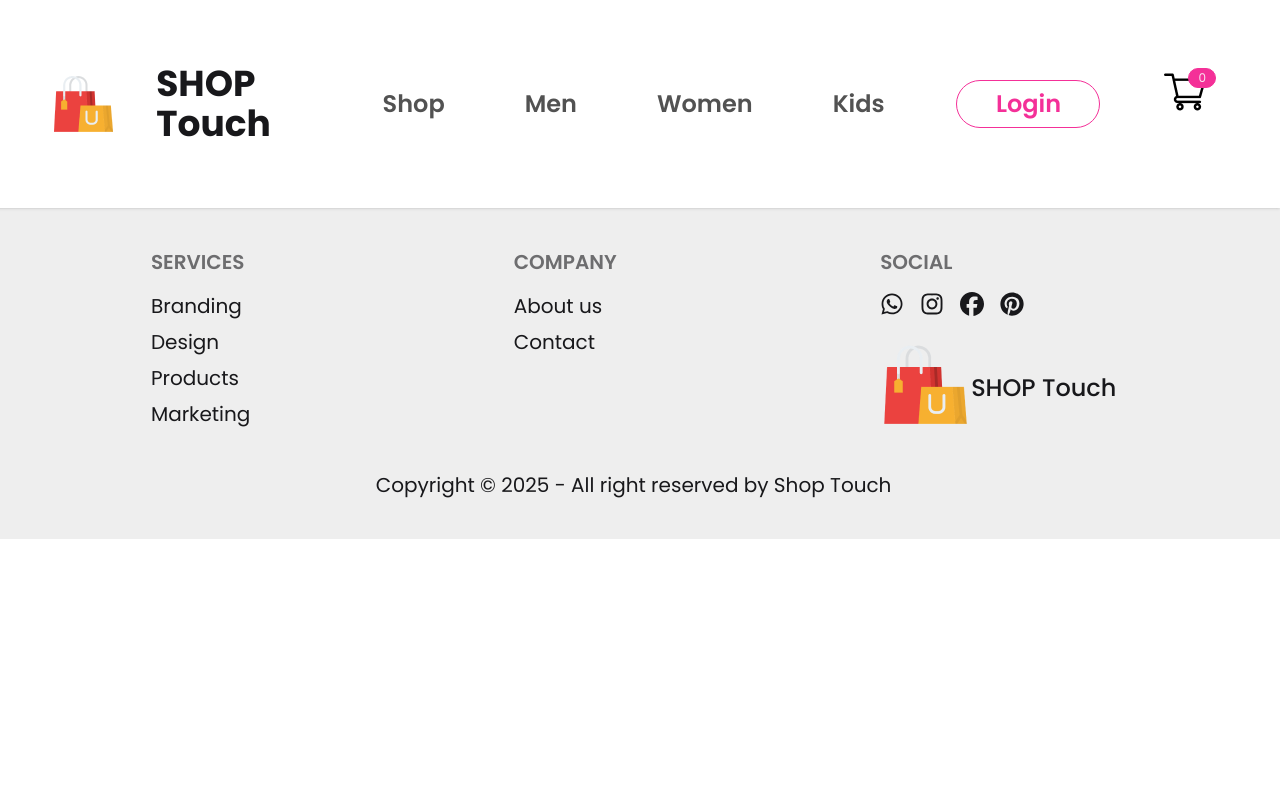
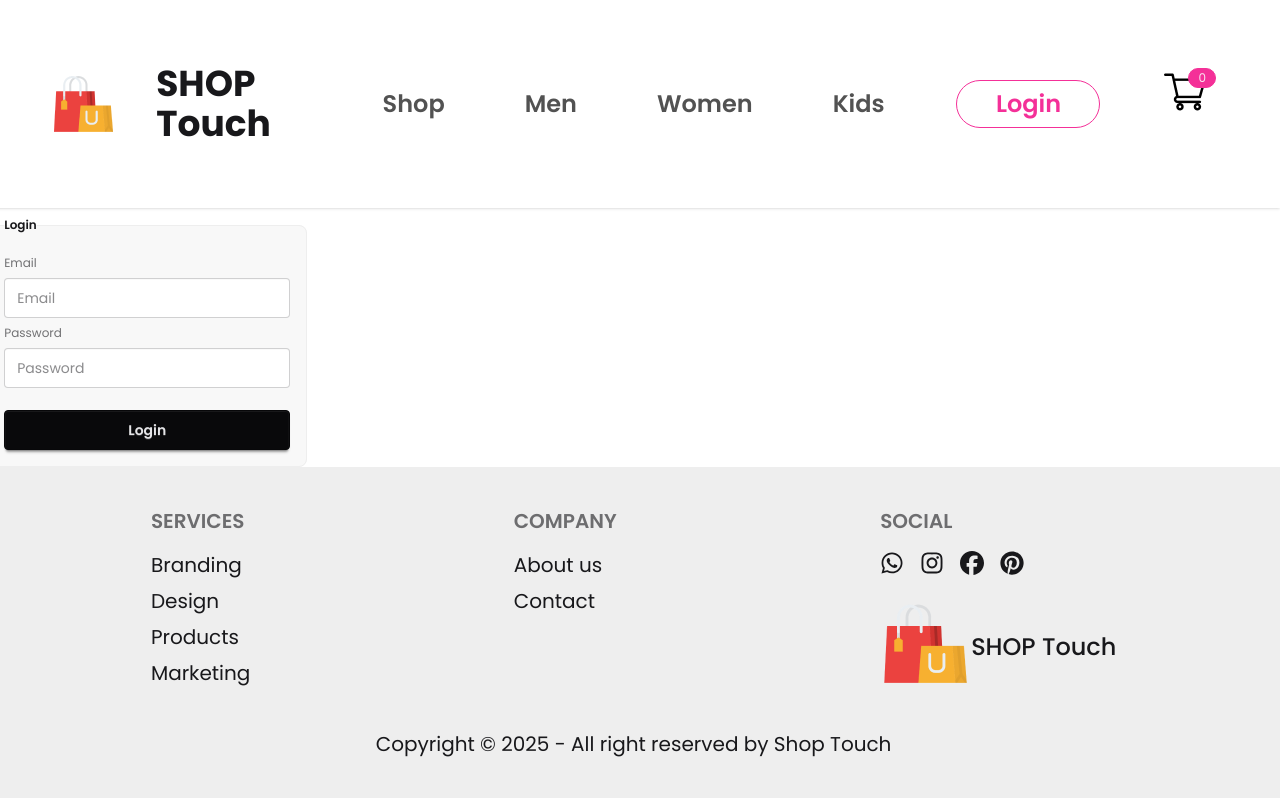
Before and after one commit to salman60mahmud/shop_touch, a React (Vite) app: page /login in a window 1280 px wide. Built offline with nearby package versions, Linux system fonts and the light colour scheme.

Commit message:
transition fixed

```diff
--- a/src/Components/Items.css
+++ b/src/Components/Items.css
@@ -20,7 +20,7 @@
 }
 
 .items:hover {
-    transform: scale(1.5);
+    transform: scale(1.25);
     transition: 0.6s;
 }
 
--- a/src/Components/NewCollections.css
+++ b/src/Components/NewCollections.css
@@ -20,7 +20,7 @@
 }
 
 .collections:hover {
-    transform: scale(1.5);
+    transform: scale(1.25);
     transition: 0.6s;
 }
 
--- a/src/Pages/LoginSignup.jsx
+++ b/src/Pages/LoginSignup.jsx
@@ -3,7 +3,17 @@
 const LoginSignup = () => {
     return (
         <div>
+            <fieldset className="fieldset bg-base-200 border-base-300 rounded-box w-xs border p-4">
+                <legend className="fieldset-legend">Login</legend>
 
+                <label className="label">Email</label>
+                <input type="email" className="input" placeholder="Email" />
+
+                <label className="label">Password</label>
+                <input type="password" className="input" placeholder="Password" />
+
+                <button className="btn btn-neutral mt-4">Login</button>
+            </fieldset>
         </div>
     );
 };
--- a/src/Pages/ShopCategory.jsx
+++ b/src/Pages/ShopCategory.jsx
@@ -16,14 +16,14 @@ const ShopCategory = ({ banner, category }) => {
           <span className="font-semibold">Showing 1-12</span> Out Of 36 Products
         </p>
         <button className="btn rounded-3xl text-xl font-normal">Sort By <FaAngleDown />
-          </button>
+        </button>
       </div>
 
       <div className="grid grid-cols-4 gap-10 mb-30 mt-8 mx-60">
         {allProduct?.map(allProduct => {
           if (category === allProduct.category) {
             return (
-              <div>
+              <div className="hover:scale-125 transition-transform duration-600">
                 <img src={allProduct.image} alt="data_image" />
                 <p>{allProduct.name}</p>
                 <div className="flex gap-20">
@@ -41,6 +41,9 @@ const ShopCategory = ({ banner, category }) => {
           }
         })}
       </div>
+<div className="flex justify-center my-30">
+      <button className="btn rounded-3xl text-[18px] font-normal px-8 py-6 hover:translate-1 hover:scale-100 cursor-pointer">Explore More</button>
+      </div>
     </div>
   );
 };
```
